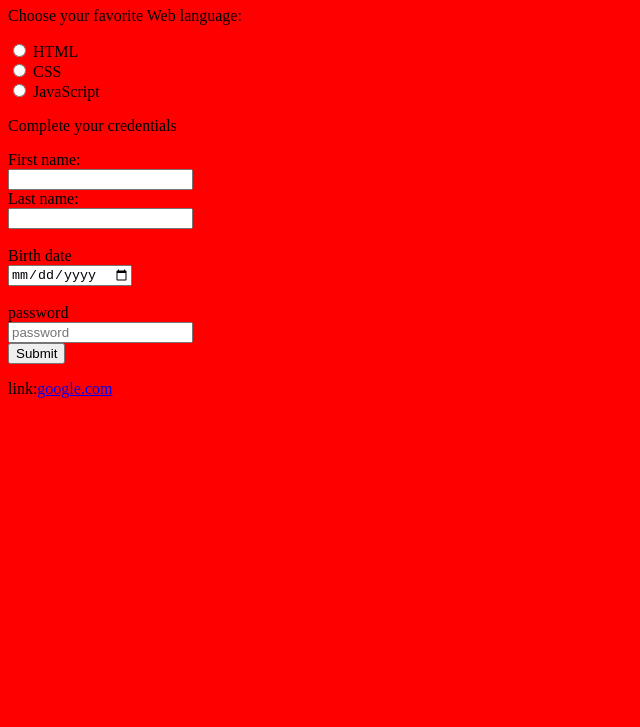
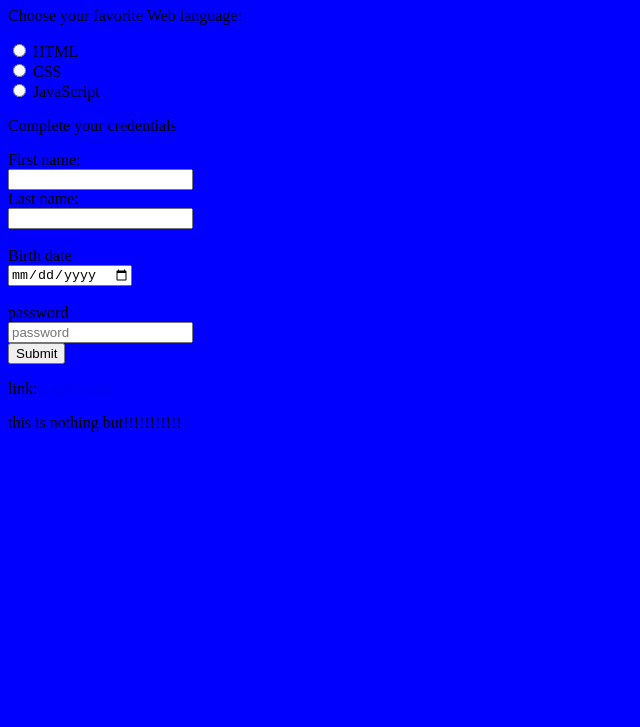
Before and after one commit to lissouba/myne, a plain HTML site: page myne1.html in a window 1280 px wide. Shown: the part 73-800 px from the top of the page, without its empty margins (0-640 px from the left). Drawn offline with Linux system fonts and the light colour scheme.

Commit message:
Update myne1.html

```diff
--- a/myne1.html
+++ b/myne1.html
@@ -3,7 +3,7 @@
 <head>
   <style type="text/css">
 
-body{background: red;
+body{background: blue;
   border: green;
   border-width: thick;
 
@@ -41,6 +41,7 @@ body{background: red;
 </form>
 
  <p>link:<a href="www.https://google.com">google.com</a></p>
+  <p>this is nothing but!!!!!!!!!!!</p>
 
 
 </body>
```
